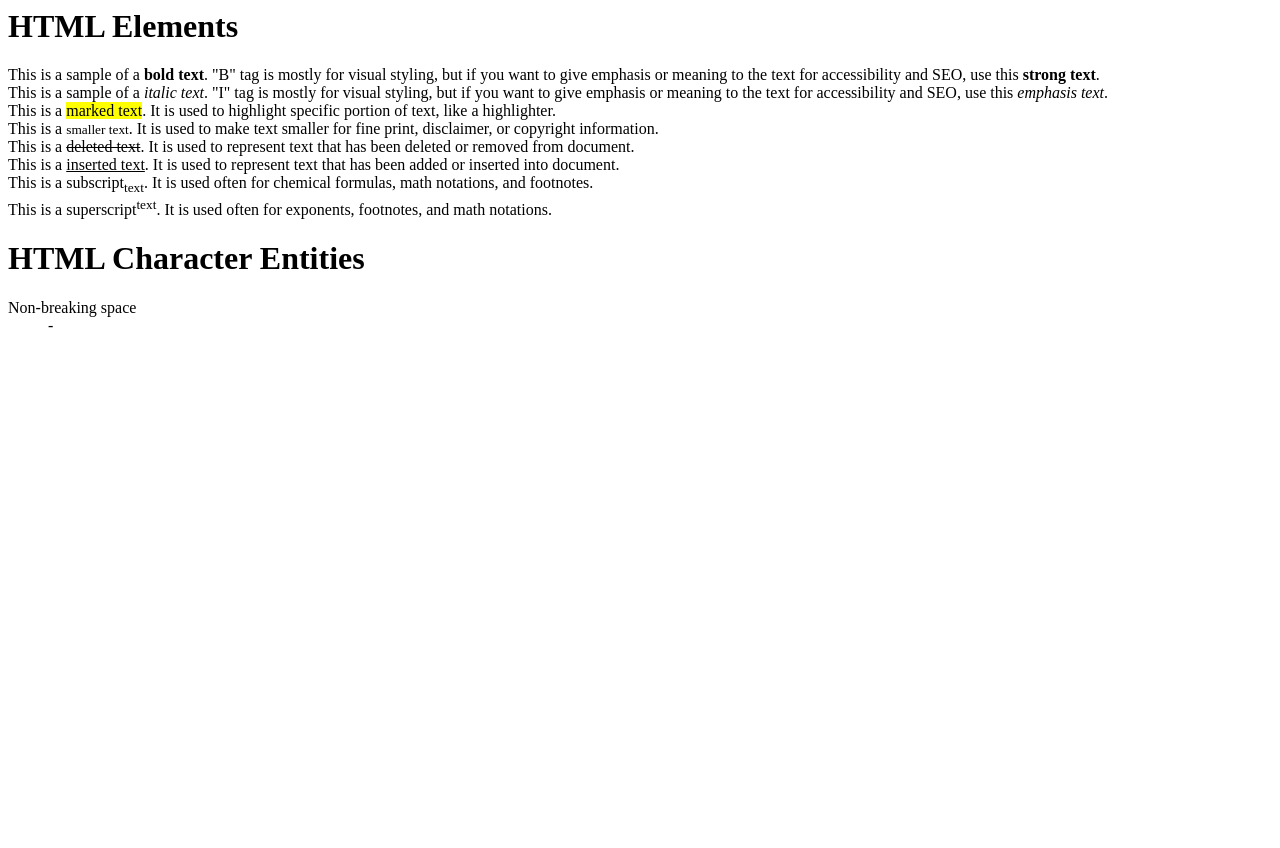
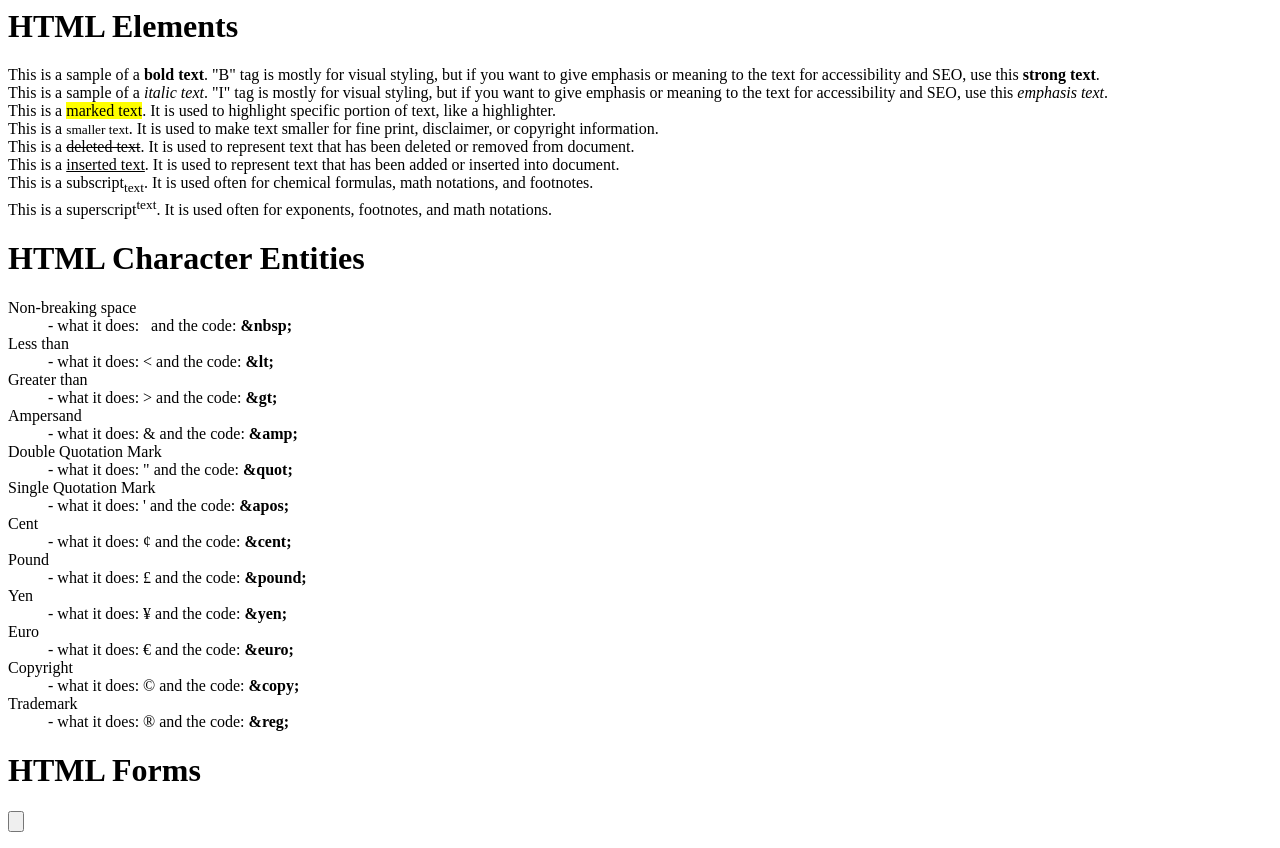
Before and after one commit to aya-y-aya/AWSCC-CodeQuest-Frontend, a plain HTML site: page frontend-lessons/day-02/day-02-notes.html in a window 1280 px wide. Before the commit the page ends 800 px from the top, so only its background shows below. Drawn offline with Linux system fonts and the light colour scheme.

Commit message:
Update day-02-notes.html

```diff
--- a/frontend-lessons/day-02/day-02-notes.html
+++ b/frontend-lessons/day-02/day-02-notes.html
@@ -29,8 +29,37 @@
             <h1>HTML Character Entities</h1>
             <dl>
                 <dt>Non-breaking space</dt>
-                <dd>- &nbsp;</dd>
+                <dd>- what it does: &nbsp; and the code: <strong>&ampnbsp;</strong></dd>
+                <dt>Less than</dt>
+                <dd>- what it does: &lt; and the code: <strong>&amplt;</strong></dd>
+                <dt>Greater than</dt>
+                <dd>- what it does: &gt; and the code: <strong>&ampgt;</strong></dd>
+                <dt>Ampersand</dt>
+                <dd>- what it does: &amp; and the code: <strong>&ampamp;</strong></dd>
+                <dt>Double Quotation Mark</dt>
+                <dd>- what it does: &quot; and the code: <strong>&ampquot;</strong></dd>
+                <dt>Single Quotation Mark</dt>
+                <dd>- what it does: &apos; and the code: <strong>&ampapos;</strong></dd>
+                <dt>Cent</dt>
+                <dd>- what it does: &cent; and the code: <strong>&ampcent;</strong></dd>
+                <dt>Pound</dt>
+                <dd>- what it does: &pound; and the code: <strong>&amppound;</strong></dd>
+                <dt>Yen</dt>
+                <dd>- what it does: &yen; and the code: <strong>&ampyen;</strong></dd>
+                <dt>Euro</dt>
+                <dd>- what it does: &euro; and the code: <strong>&ampeuro;</strong></dd>
+                <dt>Copyright</dt>
+                <dd>- what it does: &copy; and the code: <strong>&ampcopy;</strong></dd>
+                <dt>Trademark</dt>
+                <dd>- what it does: &reg; and the code: <strong>&ampreg;</strong></dd>
             </dl>
+        </div>
+        <div>
+            <h1>HTML Forms</h1>
+            <form>
+                <input type="button" placeholder="Submit"/>
+
+            </form>
         </div>
     </body>
 </html>
```
